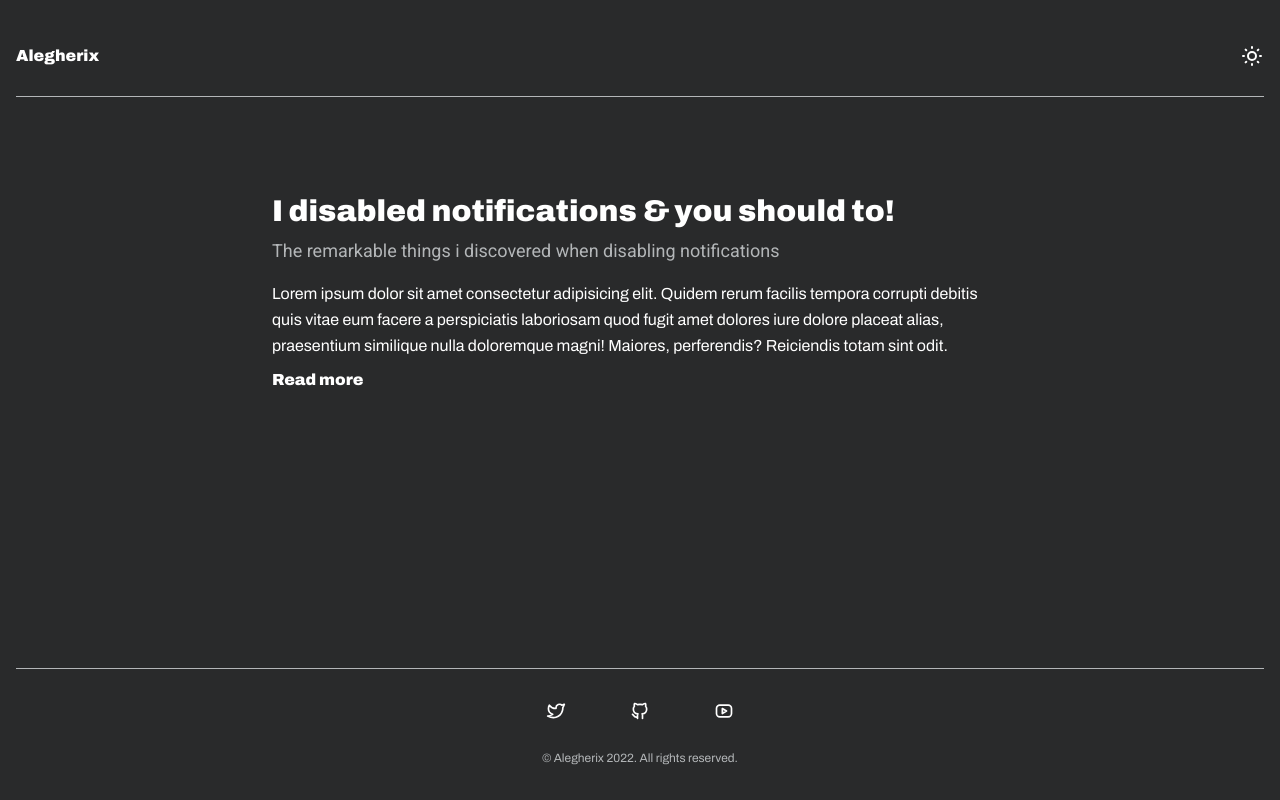
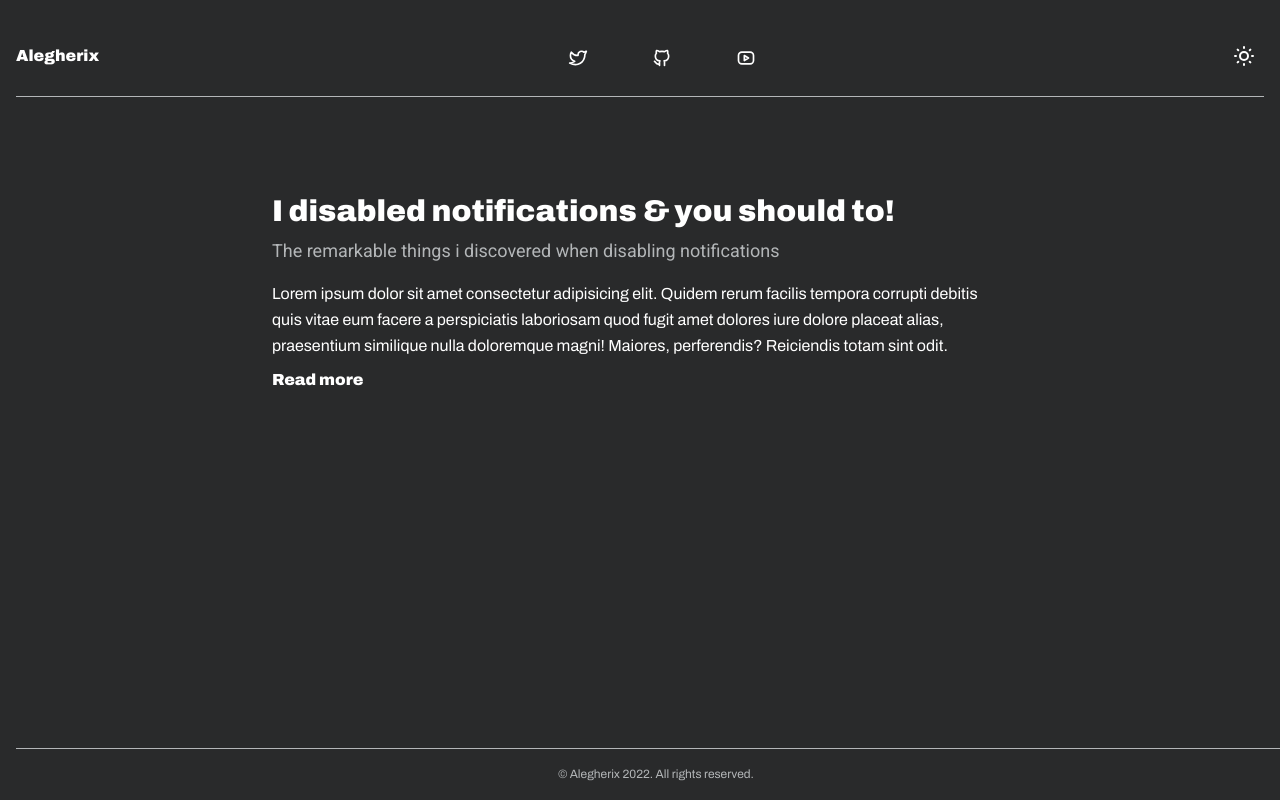
Before and after one commit to Alegherix/personalBlog, a Next.js app: page / in a window 1280 px wide. Built offline with nearby package versions, Linux system fonts and the light colour scheme.

Commit message:
Moved Social icons to top

```diff
--- a/components/Footer.tsx
+++ b/components/Footer.tsx
@@ -1,52 +1,11 @@
 import { Separator } from 'components/Separator';
 import React from 'react';
-import {
-  IconBrandTwitter,
-  IconBrandGithub,
-  IconBrandYoutube,
-  TablerIcon,
-} from '@tabler/icons';
-
-type SocialMedia = {
-  name: string;
-  url: string;
-  icon: TablerIcon;
-};
-
-const socialMedia: SocialMedia[] = [
-  {
-    name: 'Twitter',
-    url: 'https://twitter.com/alegherix',
-    icon: IconBrandTwitter,
-  },
-  {
-    name: 'Github',
-    url: 'https://www.github.com/alegherix',
-    icon: IconBrandGithub,
-  },
-  {
-    name: 'Youtube',
-    url: 'https://www.youtube.com/channel/UCDk7JqZdFp2PUpOW0Ea2KKA',
-    icon: IconBrandYoutube,
-  },
-];
 
 export const Footer: React.FC = () => {
   return (
-    <footer className="text-xs sticky bottom-0 flex flex-col items-center justify-center ">
+    <footer className="text-xs absolute w-full bottom-0 flex flex-col items-center justify-center ">
       <Separator />
-      <div className="flex gap-12 items-center justify-center mt-6 mb-5">
-        {socialMedia.map((social) => (
-          <a
-            className="transitionAnimation hover:text-heaven-500 p-2"
-            href={social.url}
-            key={social.name}
-          >
-            <social.icon size={20} />
-          </a>
-        ))}
-      </div>
-      <p className="mb-4 text-dark-700">
+      <p className="my-4 text-dark-700">
         © Alegherix 2022. All rights reserved.
       </p>
     </footer>
--- a/components/Navbar.tsx
+++ b/components/Navbar.tsx
@@ -1,4 +1,5 @@
 import { Separator } from 'components/Separator';
+import { SocialMediaGroup } from 'components/SocialMediaGroup';
 import { ThemeSwitcher } from 'components/ThemeSwitcher';
 import Link from 'next/link';
 import React from 'react';
@@ -11,6 +12,7 @@ export const Navbar: React.FC = () => {
         <Link href="/">
           <span className={archivo.className}>Alegherix</span>
         </Link>
+        <SocialMediaGroup />
         {/* <Link href="/posts">Posts</Link> */}
         <ThemeSwitcher />
       </nav>
--- /dev/null
+++ b/components/SocialMediaGroup.tsx
@@ -0,0 +1,46 @@
+import React from 'react';
+import {
+  IconBrandTwitter,
+  IconBrandGithub,
+  IconBrandYoutube,
+  TablerIcon,
+} from '@tabler/icons';
+
+type SocialMedia = {
+  name: string;
+  url: string;
+  icon: TablerIcon;
+};
+
+const socialMedia: SocialMedia[] = [
+  {
+    name: 'Twitter',
+    url: 'https://twitter.com/alegherix',
+    icon: IconBrandTwitter,
+  },
+  {
+    name: 'Github',
+    url: 'https://www.github.com/alegherix',
+    icon: IconBrandGithub,
+  },
+  {
+    name: 'Youtube',
+    url: 'https://www.youtube.com/channel/UCDk7JqZdFp2PUpOW0Ea2KKA',
+    icon: IconBrandYoutube,
+  },
+];
+export const SocialMediaGroup: React.FC = () => {
+  return (
+    <div className="flex gap-4 lg:gap-12 items-center justify-center mt-6 mb-5">
+      {socialMedia.map((social) => (
+        <a
+          className="transitionAnimation hover:text-heaven-500 p-2"
+          href={social.url}
+          key={social.name}
+        >
+          <social.icon size={20} />
+        </a>
+      ))}
+    </div>
+  );
+};
--- a/components/ThemeSwitcher.tsx
+++ b/components/ThemeSwitcher.tsx
@@ -38,7 +38,10 @@ export const ThemeSwitcher: React.FC = () => {
   // return <IconMoon />
 
   return (
-    <button onClick={handleClick}>
+    <button
+      className={'transitionAnimation hover:text-heaven-500 p-2'}
+      onClick={handleClick}
+    >
       {theme === 'dark' ? <IconSun /> : <IconMoon />}
     </button>
   );
```
